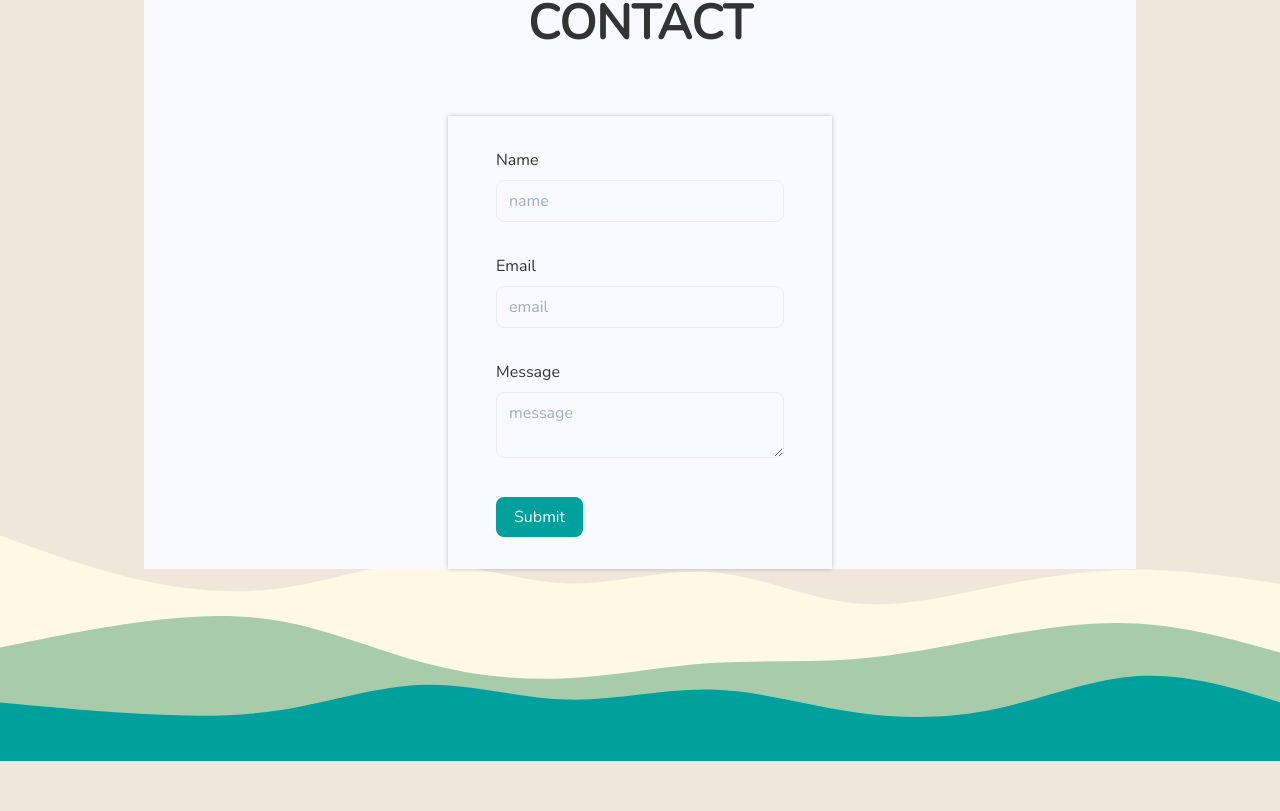
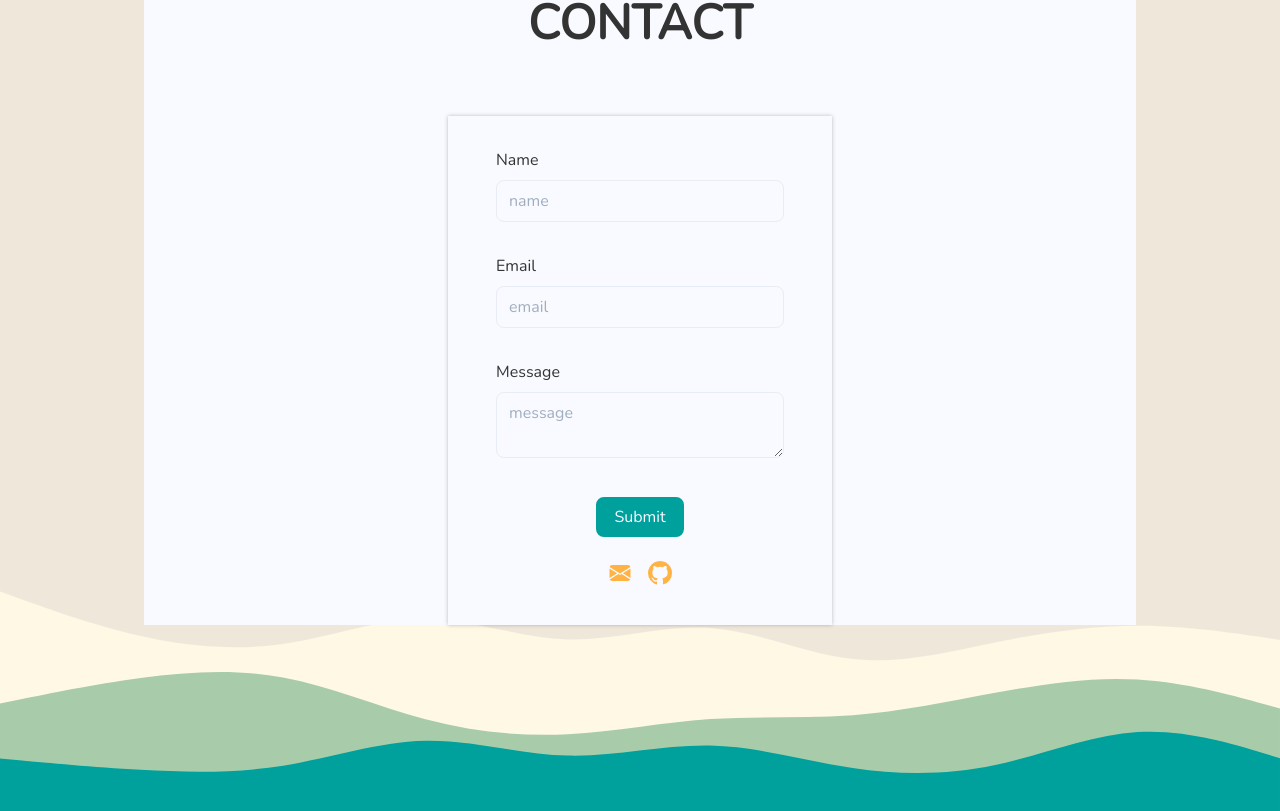
Before and after one commit to Salaheddin12/ab-salah, a Next.js app: page / in a window 1280 px wide. Shown: the part 1822-2633 px from the top of the page. Before the commit the page ends 2583 px from the top, so only its background shows below. Built offline with nearby package versions, Linux system fonts and the light colour scheme.

Commit message:
feat: add social links

```diff
--- a/components/sections/contactForm.js
+++ b/components/sections/contactForm.js
@@ -1,3 +1,4 @@
+import Socials from '../socials'
 import {
   Box,
   FormControl,
@@ -131,11 +132,12 @@ const ContactForm = () => {
                 isLoading={props.isSubmitting}
                 type="submit"
                 variant="base"
-                mb="0 auto"
+                m="0 auto"
                 display="block"
               >
                 Submit
               </Button>
+              <Socials />
             </Form>
           )}
         </Formik>
--- /dev/null
+++ b/components/socials/Email/index.js
@@ -0,0 +1,10 @@
+const Email = ({ color }) => (
+  <svg viewBox="0 0 48 48">
+    <path
+      d="M3.13125 12.1467C3.3959 10.9686 4.04647 9.91683 4.97642 9.16349C5.90637 8.41014 7.06057 7.99992 8.25 8H39.75C40.9394 7.99992 42.0936 8.41014 43.0236 9.16349C43.9535 9.91683 44.6041 10.9686 44.8687 12.1467L24 25.104L3.13125 12.1467ZM3 15.192V34.136L18.2329 24.648L3 15.192ZM20.7476 26.2133L3.50137 36.952C3.92748 37.8648 4.60001 38.6358 5.44068 39.1754C6.28135 39.715 7.25558 40.001 8.25 40H39.75C40.7443 40.0002 41.7181 39.7136 42.5583 39.1736C43.3985 38.6335 44.0705 37.8622 44.496 36.9493L27.2497 26.2107L24 28.2293L20.7476 26.2107V26.2133ZM29.7671 24.6507L45 34.136V15.192L29.7671 24.648V24.6507Z"
+      fill={color}
+    />
+  </svg>
+)
+
+export default Email
--- /dev/null
+++ b/components/socials/Github/index.js
@@ -0,0 +1,10 @@
+const Github = ({ color }) => (
+  <svg viewBox="0 0 35.5 34.7">
+    <path
+      fill={color}
+      d="M33.2 8.9a17.7 17.7 0 0 0-6.5-6.5 17.4 17.4 0 0 0-9-2.4A17.4 17.4 0 0 0 9 2.4a17.7 17.7 0 0 0-6.5 6.5A17.4 17.4 0 0 0 0 17.8a17.3 17.3 0 0 0 3.4 10.4 17.4 17.4 0 0 0 8.8 6.4 1 1 0 0 0 .9-.1 1 1 0 0 0 .3-.7v-3.3h-.6a6.8 6.8 0 0 1-1.3.2 9.8 9.8 0 0 1-1.6-.2 3.6 3.6 0 0 1-1.5-.7 3 3 0 0 1-1-1.4l-.3-.6a5.8 5.8 0 0 0-.7-1.1 2.8 2.8 0 0 0-1-1h-.2a1.7 1.7 0 0 1-.3-.3 1.3 1.3 0 0 1-.2-.3l.1-.3a1.5 1.5 0 0 1 .7-.1H6a3.4 3.4 0 0 1 1.1.6 3.7 3.7 0 0 1 1.1 1.2A4 4 0 0 0 9.5 28a2.7 2.7 0 0 0 1.5.5 6.6 6.6 0 0 0 1.4-.1 4.6 4.6 0 0 0 1-.4 3.8 3.8 0 0 1 1.1-2.4 15.8 15.8 0 0 1-2.3-.4 9.4 9.4 0 0 1-2.2-.9 6.2 6.2 0 0 1-2-1.5 7.5 7.5 0 0 1-1-2.5 11.6 11.6 0 0 1-.5-3.4A6.8 6.8 0 0 1 8.3 12a6.2 6.2 0 0 1 .1-4.7 3.2 3.2 0 0 1 2 .3 14 14 0 0 1 2 .9l1 .6a16.7 16.7 0 0 1 8.8 0l.9-.6a12.5 12.5 0 0 1 2.1-1 3 3 0 0 1 1.9-.2 6.2 6.2 0 0 1 .2 4.7 6.8 6.8 0 0 1 1.8 4.8 11.7 11.7 0 0 1-.5 3.4 7.2 7.2 0 0 1-1.2 2.5 6.5 6.5 0 0 1-1.9 1.5 9.5 9.5 0 0 1-2.1.9 15.8 15.8 0 0 1-2.4.4 4.1 4.1 0 0 1 1.2 3.3v4.9a1 1 0 0 0 .3.7 1 1 0 0 0 .9.1 17.4 17.4 0 0 0 8.8-6.4 17.3 17.3 0 0 0 3.3-10.4 17.4 17.4 0 0 0-2.3-9z"
+      data-name="Path 291"
+    />
+  </svg>
+)
+export default Github
--- /dev/null
+++ b/components/socials/index.js
@@ -0,0 +1,54 @@
+import Github from './Github'
+import Email from './Email'
+import { socialLinks, colors } from '../../lib/data'
+import styled from '@emotion/styled'
+
+export const Links = styled.div`
+  display: flex;
+  padding-top: 1rem;
+  justify-content: space-between;
+  flex-direction: row;
+  justify-content: center;
+  align-items: center;
+  svg {
+    width: 24px;
+  }
+  a {
+    margin: 1rem;
+    &:first-child,
+    &:last-child {
+      margin: 0.5rem;
+    }
+  }
+  @media (max-width: 1000px) {
+    position: inherit;
+    flex-direction: row;
+  }
+`
+
+const Index = () => (
+  <Links>
+    {socialLinks.email && (
+      <a
+        href={socialLinks.email}
+        target="_blank"
+        rel="noopener noreferrer"
+        aria-label="Get in touch with me Telegram"
+      >
+        <Email color={colors.yellow} />
+      </a>
+    )}
+    {socialLinks.github && (
+      <a
+        href={socialLinks.github}
+        target="_blank"
+        rel="noopener noreferrer"
+        aria-label="Folow me on GitHub"
+      >
+        <Github color={colors.yellow} />
+      </a>
+    )}
+  </Links>
+)
+
+export default Index
--- /dev/null
+++ b/lib/data.js
@@ -0,0 +1,32 @@
+module.exports = {
+  defaultTitle: 'Salah Eddine',
+  logo: '',
+  author: 'Salah Eddine',
+  url: 'www.aitbalkacem-salaheddine.com',
+  legalName: 'Salah Eddine Ait Balkacem',
+  defaultDescription: 'I’m Salah and I’m a Front-End eveloper!',
+  socialLinks: {
+    email: 'mailto:ab.salah012@gmail.com',
+    github: 'https://github.com/Salaheddin12'
+  },
+  social: {
+    facebook: 'AitBelkacem.SalahEddine',
+    twitter: '@SalahEddine12_'
+  },
+  address: {
+    city: 'Rabat',
+    region: 'Rabat-Salé-kénitra',
+    country: 'Morocco',
+    zipCode: '11130'
+  },
+  contact: {
+    email: 'ab.salah012@gmail.com',
+    phone: '+212639720259'
+  },
+  colors: {
+    yellow: '#FFB344',
+    red: '#E05D5D',
+    teal: '#00A19D'
+  },
+  foundingDate: '2020'
+}
```
